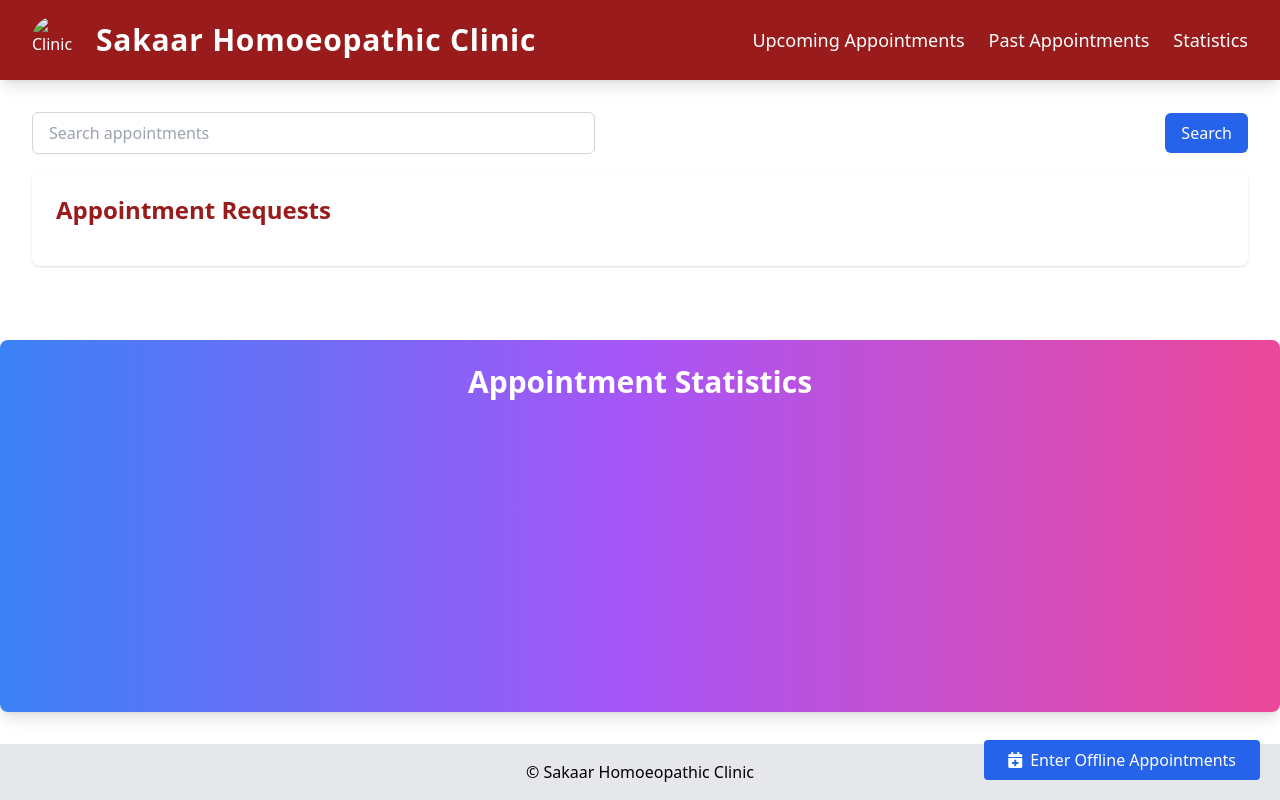
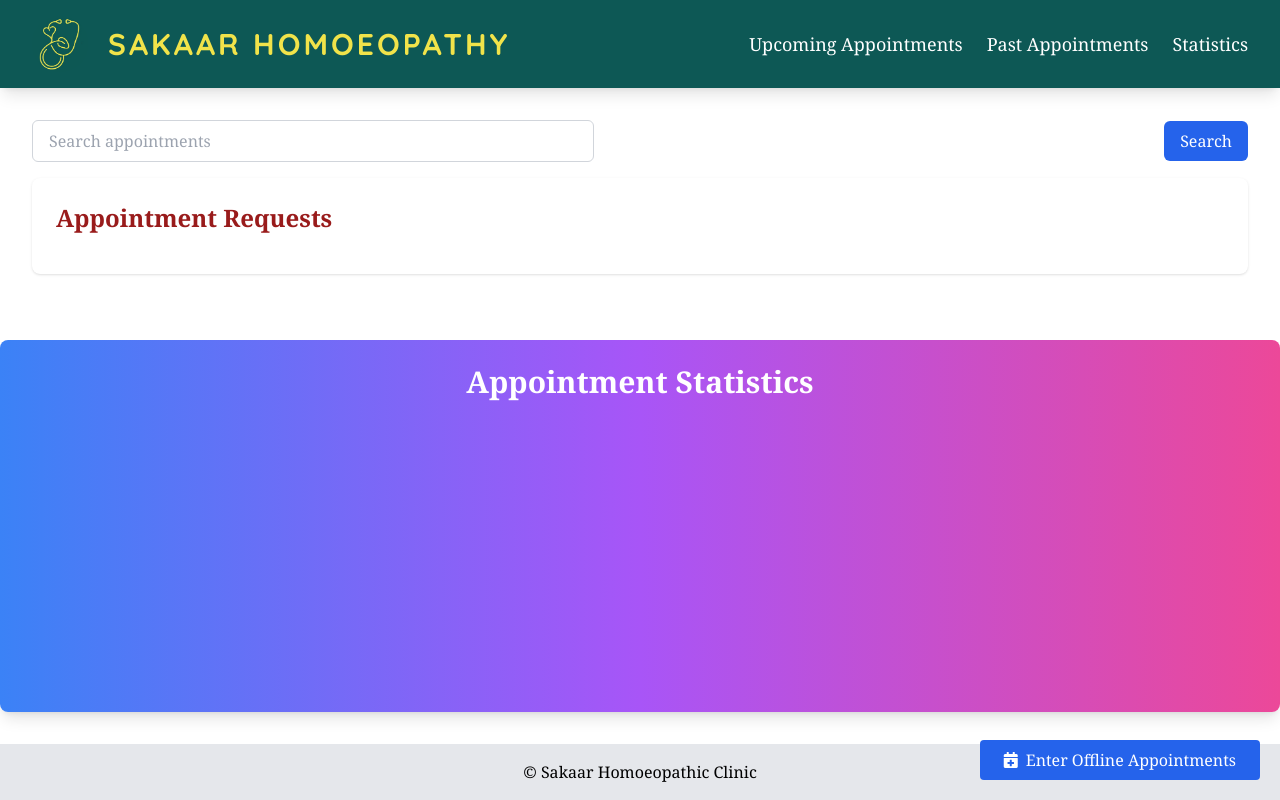
Before and after one commit to shivamchavan12/Sakaar-Homoeopathic-Clinic-admin, a plain HTML site: page index.html in a window 1280 px wide. Drawn offline with nearby package versions, Linux system fonts and the light colour scheme.

Commit message:
Add files via upload

```diff
--- a/index.html
+++ b/index.html
@@ -9,7 +9,7 @@
     <script type="module" src="https://www.gstatic.com/firebasejs/9.23.0/firebase-app.js"></script>
     <script type="module" src="https://www.gstatic.com/firebasejs/9.23.0/firebase-firestore.js"></script>
     <script type="module" src="https://www.gstatic.com/firebasejs/9.23.0/firebase-auth.js"></script>
-    <link href="https://fonts.googleapis.com/css2?family=Playfair+Display:wght@700&family=Poppins:wght@300;400;600&display=swap" rel="stylesheet">
+    <link href="https://fonts.googleapis.com/css2?family=Quicksand:wght@300;400;500;700&display=swap" rel="stylesheet">
     <link href="https://cdn.jsdelivr.net/npm/aos@2.3.4/dist/aos.css" rel="stylesheet">
     <link href="https://cdnjs.cloudflare.com/ajax/libs/font-awesome/5.15.4/css/all.min.css" rel="stylesheet">
     <script src="https://cdn.jsdelivr.net/npm/aos@2.3.4/dist/aos.js"></script>
@@ -46,15 +46,16 @@
         transform: scale(1.05); /* Slightly increases the size of the button */
     }
 </style>
-<body class="bg-white text-gray-800 flex flex-col min-h-screen">
+<body style="font-family: Cambria,serif;"  class="bg-white text-gray-800 flex flex-col min-h-screen">
 
     <!-- Header -->
-    <header class="bg-red-800 text-white shadow-lg sticky top-0 z-50">
+    <header class="bg-[#0D5855] text-white shadow-lg sticky top-0 z-50">
         <div class="container mx-auto flex items-center justify-between py-4 px-4 sm:px-6 lg:px-8 flex-wrap">
             <a href="index.html" class="flex items-center group">
-                <img src="logo.png" alt="Clinic Logo" class="w-12 h-12 rounded-full object-cover mr-4">
-                <span class="text-2xl sm:text-3xl font-extrabold tracking-wide relative group-hover:text-yellow-400 transition duration-300">
-                    Sakaar Homoeopathic Clinic
+                <img src="logo2.jpg" alt="Clinic Logo" class="w-14 h-14 rounded-full object-cover mr-4">
+                <span style="font-family: 'Quicksand', sans-serif;" class="text-3xl text-[#F1E34A] font-bold tracking-widest p-1 relative group hover:text-white transition duration-300">
+                    SAKAAR HOMOEOPATHY
+                    <!-- Underline span -->
                     <span class="absolute bottom-0 left-0 w-full h-0.5 bg-white scale-x-0 group-hover:scale-x-100 transition-transform duration-300"></span>
                 </span>
             </a>
@@ -77,7 +78,7 @@
         </div>
 
         <!-- Mobile Menu (hidden by default) -->
-        <div id="mobileMenu" class="lg:hidden bg-red-800 text-white py-4 px-6 space-y-4 absolute top-0 left-0 w-full z-40 hidden">
+        <div id="mobileMenu" class="lg:hidden bg-[#0D5855] text-white py-4 px-6 space-y-4 absolute top-0 left-0 w-full z-40 hidden">
             <a href="#upcomingappointments-section" class="block text-lg hover:text-yellow-400">Upcoming Appointments</a>
             <a href="#pastappointments-section" class="block text-lg hover:text-yellow-400">Past Appointments</a>
             <a href="#Statistics" class="block text-lg hover:text-yellow-400">Statistics</a>
@@ -210,7 +211,7 @@
 
             <!-- Offline Appointments -->
             <div class="bg-white p-6 rounded-lg shadow-xl text-center hover:shadow-2xl hover:scale-105 transition-transform duration-300 ease-in-out" data-aos="fade-up">
-                <h4 class="text-lg font-bold text-gray-800">Offile Appointments</h4>
+                <h4 class="text-lg font-bold text-gray-800">Offline Appointments</h4>
                 <p id="offlineAppointments" class="text-3xl font-semibold text-yellow-600 mt-2">0</p>
             </div>
 
```
